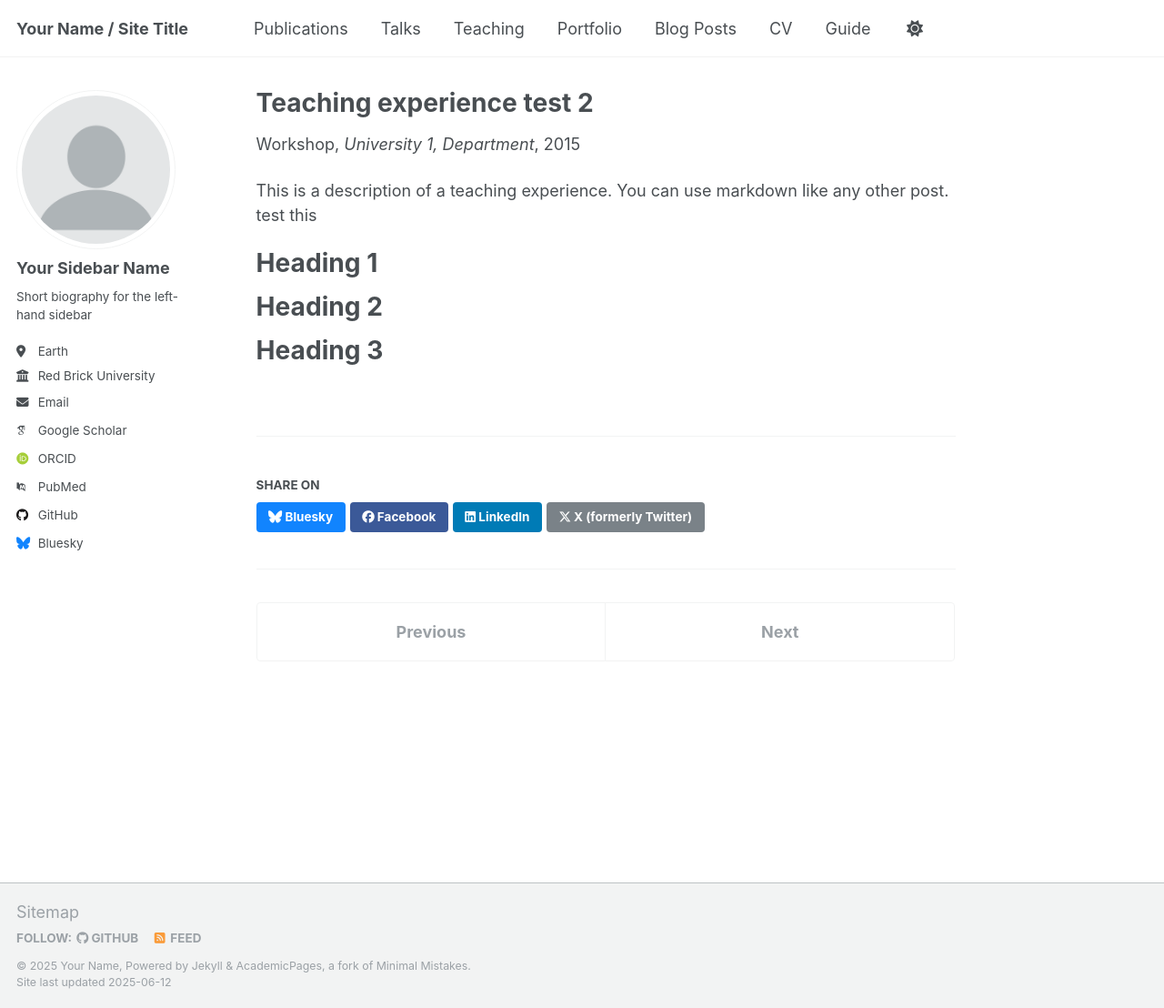
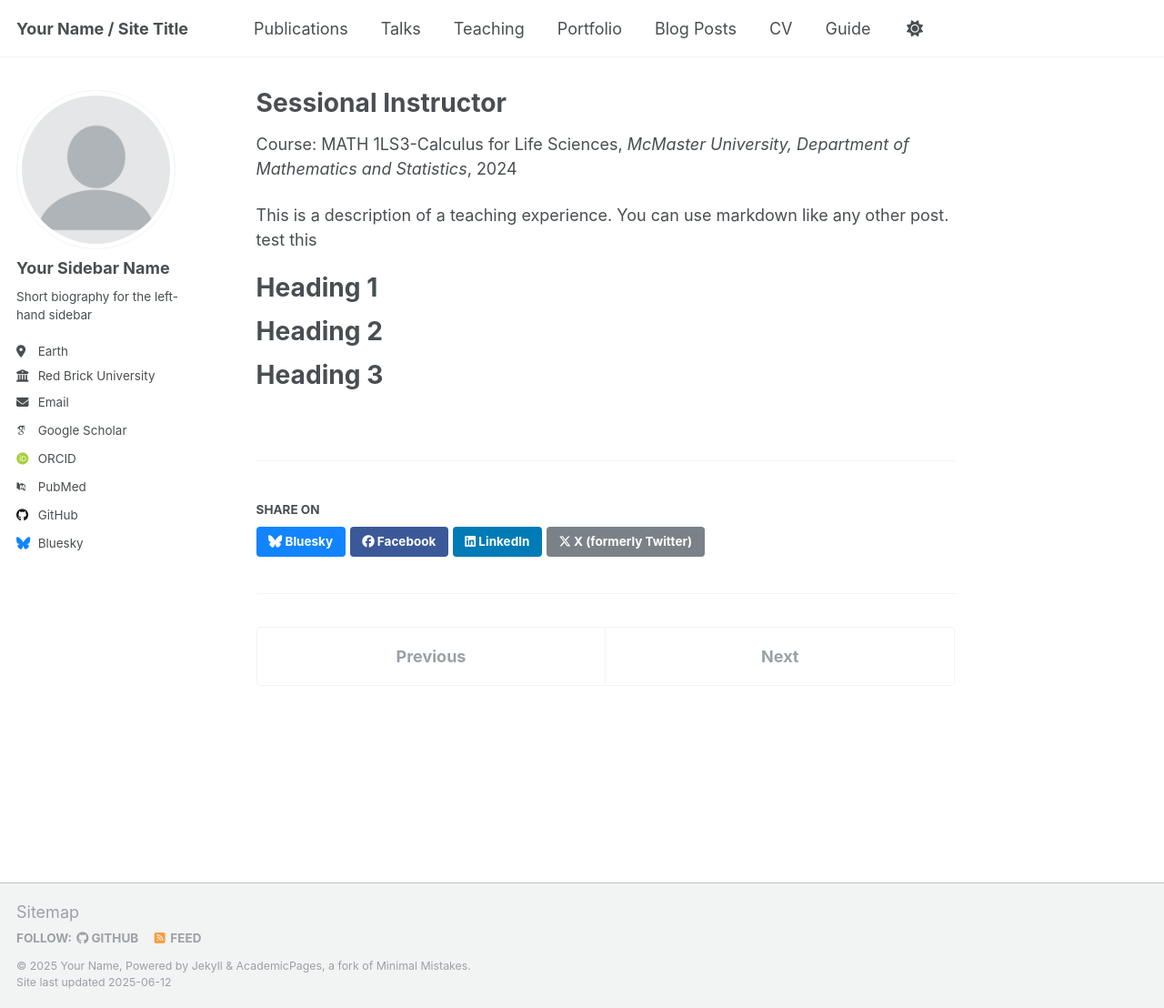
Before and after one commit to magronah/magronah.github.io, a Jekyll site: the page built from _teaching/2025-spring-teaching-2.md, in a window 1280 px wide and 1108 px high. Shown: the whole window at 91% size. Built offline with Jekyll 4.4.1, drawn with Linux system fonts in a browser that asks for light colours; some web fonts are replaced.

Commit message:
teaching update

```diff
--- a/_teaching/2025-spring-teaching-2.md
+++ b/_teaching/2025-spring-teaching-2.md
@@ -1,11 +1,11 @@
 ---
-title: "Teaching experience test 2"
+title: "Sessional Instructor"
 collection: teaching
-type: "Workshop"
+type: "Course: MATH 1LS3-Calculus for Life Sciences"
 permalink: /teaching/2025-spring-teaching-2
-venue: "University 1, Department"
-date: 2015-01-01
-location: "City, Country"
+venue: "McMaster University, Department of Mathematics and Statistics"
+date: 2025-01-01 August 2024 - December 2024
+location: "Hamilton Ontario, Canada"
 ---
 
 This is a description of a teaching experience. You can use markdown like any other post. test this
```
Also changed, not shown: _pages/about.md (+2 -1 lines).
